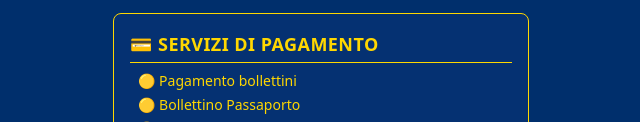
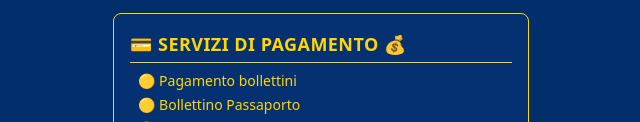
Before and after one commit to communico1/communico-new, a plain HTML site: page index.html in a window 1280 px wide. Shown: the part 678-800 px from the top of the page, 319-959 px from the left. Drawn offline with nearby package versions, Linux system fonts and the light colour scheme.

Commit message:
Update index.html

```diff
--- a/index.html
+++ b/index.html
@@ -93,7 +93,7 @@
 
             <!-- Servizi di Pagamento -->
             <div class="border border-custom-yellow/40 p-4 rounded-lg bg-blue-900/20 space-y-2">
-                <h3 class="font-bold text-lg uppercase tracking-wide border-b border-custom-yellow/20 pb-1 mb-2">💳 Servizi di Pagamento</h3>
+                <h3 class="font-bold text-lg uppercase tracking-wide border-b border-custom-yellow/20 pb-1 mb-2">💳 Servizi di Pagamento 💰</h3>
                 <ul class="grid grid-cols-1 gap-1 text-sm pl-2">
                     <li class="flex items-center gap-2">🟡 Pagamento bollettini</li>
                     <li class="flex items-center gap-2">🟡 Bollettino Passaporto</li>
```
